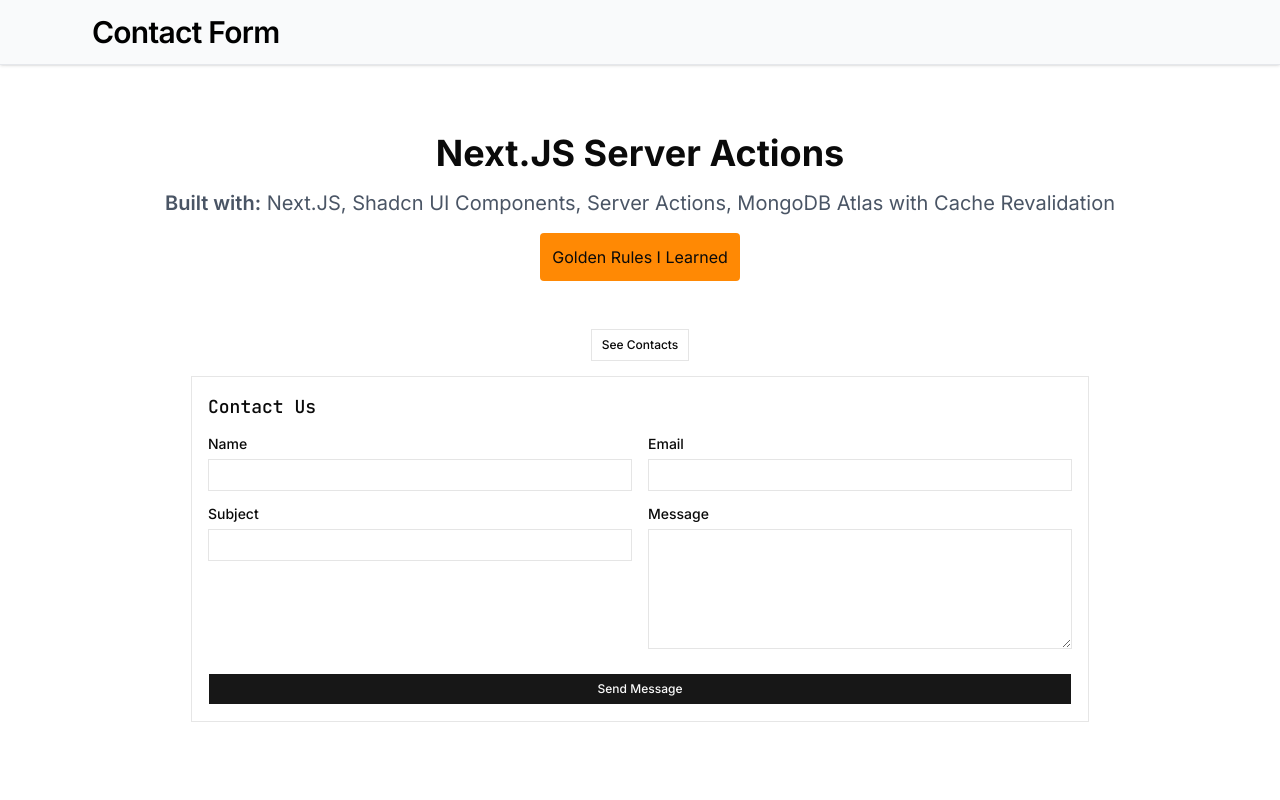
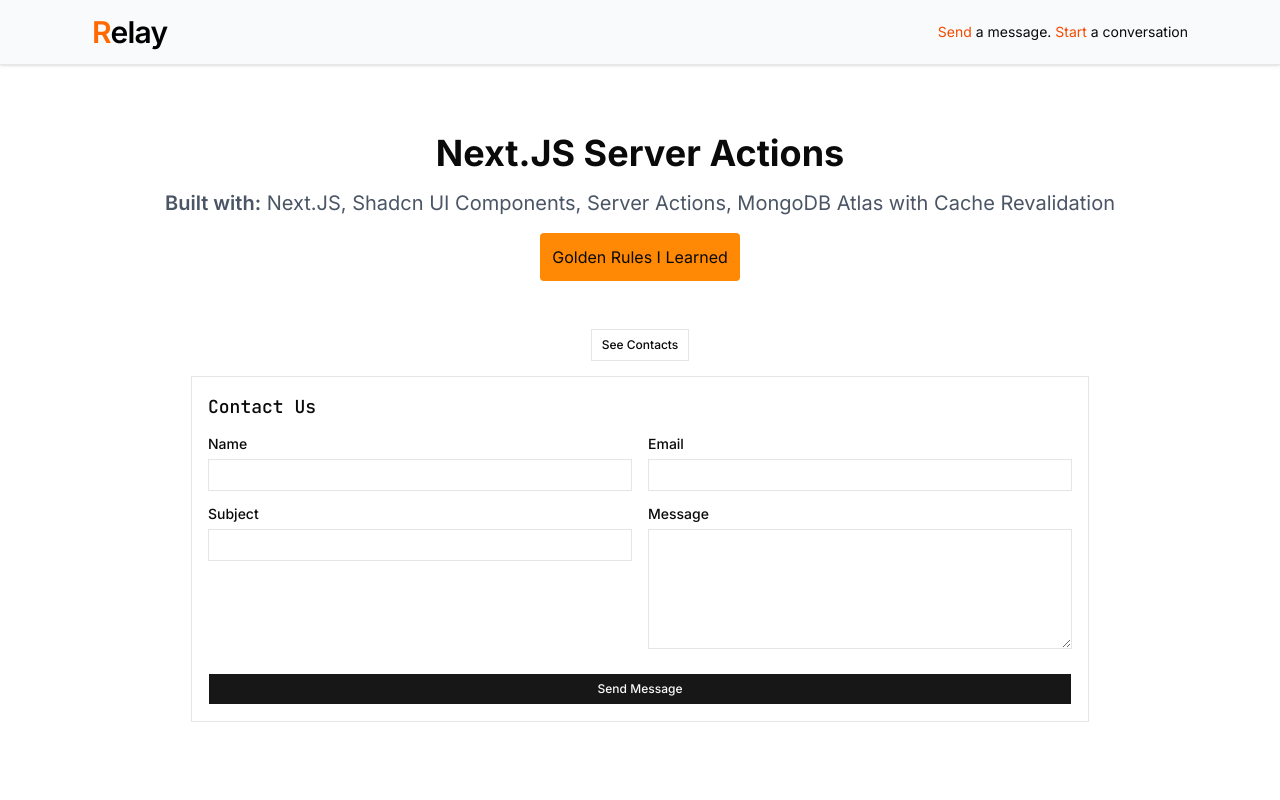
Before and after one commit to nchathu2014/nextjs-contact-form, a Next.js app: page / in a window 1280 px wide. Shown: the top 800 px of the page. Built offline with nearby package versions, Linux system fonts and the light colour scheme.

Commit message:
add a slogan

```diff
--- a/components/Header.tsx
+++ b/components/Header.tsx
@@ -9,11 +9,14 @@
           <h1>
             <Link
               href={BASE_URL}
-              className="text-2xl md:text-3xl font-semibold leading-10 tracking-tight text-black dark:text-zinc-50"
+              className="text-3xl md:text-3xl font-semibold leading-10 tracking-tight text-black dark:text-zinc-50"
             >
-              Contact Form
+              <span className="text-orange-500">R</span>elay
             </Link>
           </h1>
+          <div className="text-sm">
+            <span className="text-orange-600">Send</span> a message. <span className="text-orange-600">Start</span> a conversation
+          </div>
         </div>
       </div>
     </nav>
```
